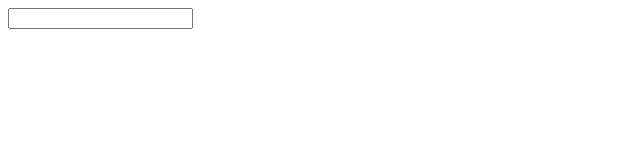
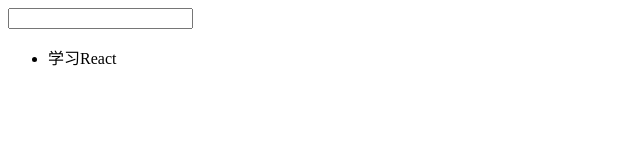
Before and after one commit to zhufengnodejs/201702reactrouter, a React (Create React App) app: page / in a window 1280 px wide. Shown: the top 160 px of the page, without its empty margins (0-640 px from the left). Built offline with nearby package versions, Linux system fonts and the light colour scheme.

Commit message:
1.redux+jquery

```diff
--- a/src/index.js
+++ b/src/index.js
@@ -2,12 +2,18 @@ import {createStore} from './redux';
 import React from 'react';
 import ReactDOM from 'react-dom';
 class Todos extends React.Component {
+    constructor(){
+        super();
+        this.state = {todos:[{id:Date.now(),content:'学习React',completed:false}]};
+    }
     render() {
         return (
             <div>
                 <input type="text"/>
                 <ul>
-
+                    {
+                        this.state.todos.map(todo=><li>{todo.content}</li>)
+                    }
                 </ul>
             </div>
         )
```
